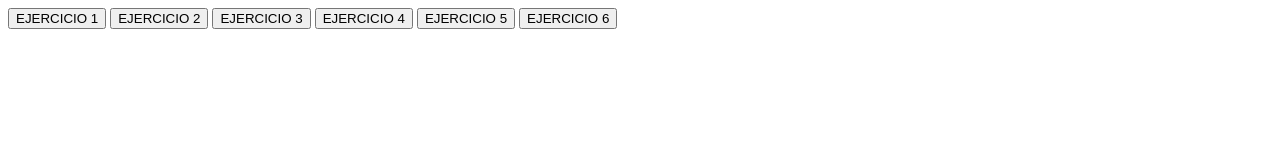
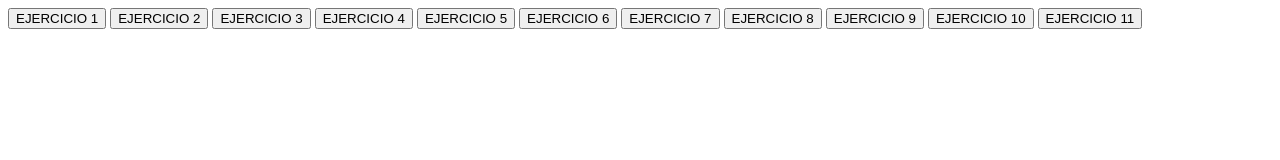
Before and after one commit to Luckxyor/TP08_Sasson_Benezra, a plain HTML site: page index.html in a window 1280 px wide. Drawn offline with Linux system fonts and the light colour scheme.

Commit message:
Terminado

```diff
--- a/ejercicios.js
+++ b/ejercicios.js
@@ -96,3 +96,43 @@ function ej6(){
     }
     imprimirResultado(piramideA + '<br>' + piramideB);
 }
+
+function ej7(){
+    let nombres= prompt("Ingrese nombres separados por comas, sin espacios");
+    nombresSeparados=nombres.split(',');
+    const nombresA=nombresSeparados.filter(nombre=>nombre.charAt(0)==='A');
+    imprimirResultado(nombresA);
+}
+
+function ej8(){
+    let cadena=prompt("Ingrese el texto que usted desea señor/a");
+    let cambiar=prompt("Ingrese la palabra que desea cambiar");
+    let reemplazo=prompt("Ingrese la palabra por cual desea cambiar");
+    const textoCambiado=cadena.replaceAll(cambiar, reemplazo);
+    imprimirResultado(textoCambiado);
+}
+
+function ej9(){
+    let texto=prompt("Ingrese un texto");
+    let numero=prompt("Ingrese la cantidad de caracteres que desea mantener desde el principio");
+    const nuevoTexto=texto.slice(0,numero);
+    imprimirResultado(nuevoTexto);
+}
+
+function ej10(){
+    let elementos=prompt("Ingrese una lista de elementos separados por comas, sin espacios");
+    const listaArray=elementos.split(',');
+    const elementosConGuion=listaArray.join("-");
+    imprimirResultado(elementosConGuion);
+}
+
+function ej11(){
+    const pedidos = prompt("Ingrese los pedidos en el formato 'nombre:total', separados por coma, sin espacios");
+    const listaDePedidos = pedidos.split(",");
+    let total = 0;
+    for(const pedido of listaDePedidos){
+        const [elemento, precio] = pedido.split(":");
+        total += parseFloat(precio);
+    }
+    imprimirResultado(total);
+}
--- a/index.html
+++ b/index.html
@@ -12,6 +12,11 @@
     <button onclick="ej4()">EJERCICIO 4</button>
     <button onclick="ej5()">EJERCICIO 5</button>
     <button onclick="ej6()">EJERCICIO 6</button>
+    <button onclick="ej7()">EJERCICIO 7</button>
+    <button onclick="ej8()">EJERCICIO 8</button>
+    <button onclick="ej9()">EJERCICIO 9</button>
+    <button onclick="ej10()">EJERCICIO 10</button>
+    <button onclick="ej11()">EJERCICIO 11</button>
     <div id="resultado"></div>
     <script src="ejercicios.js"></script>
     <script src="utils.js"></script>
```
